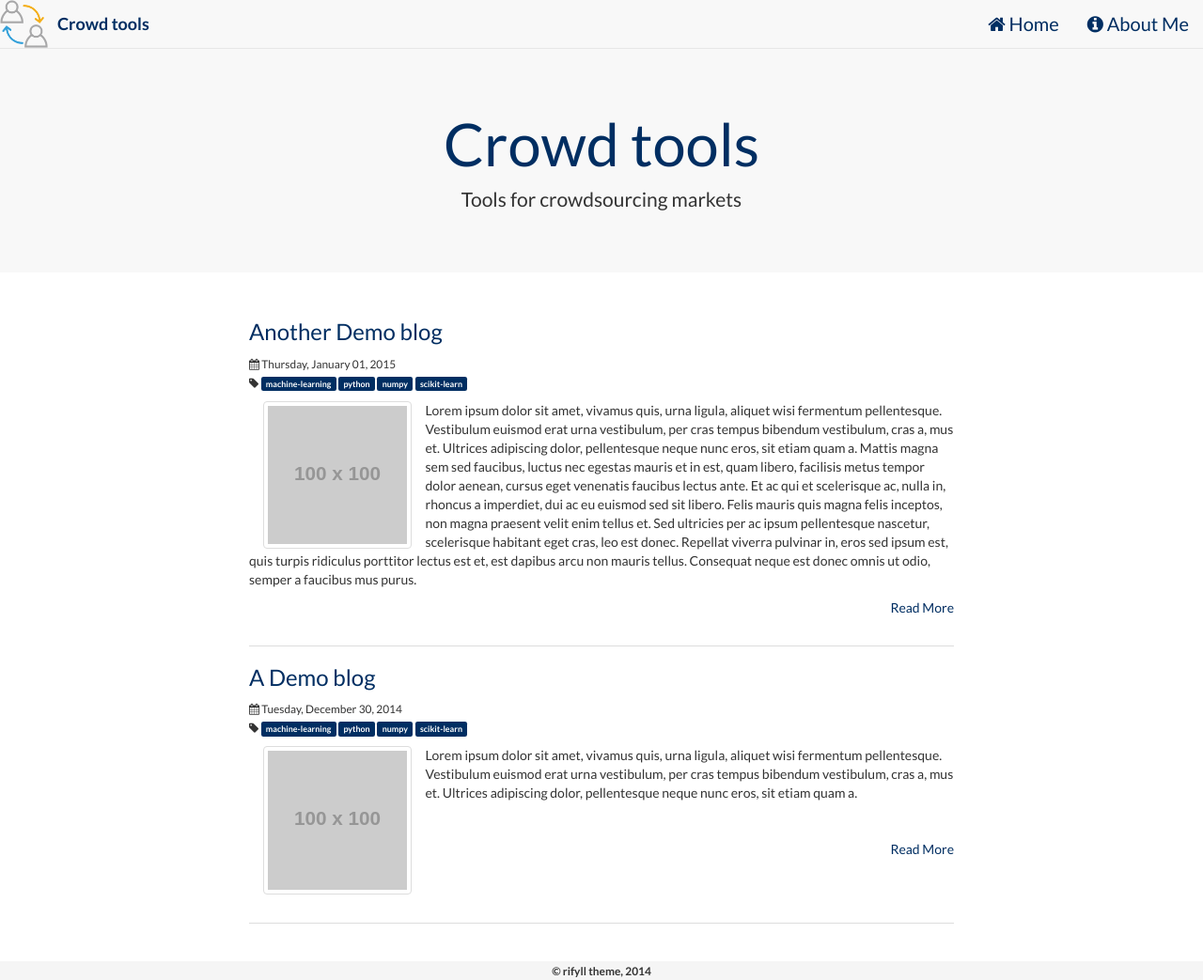
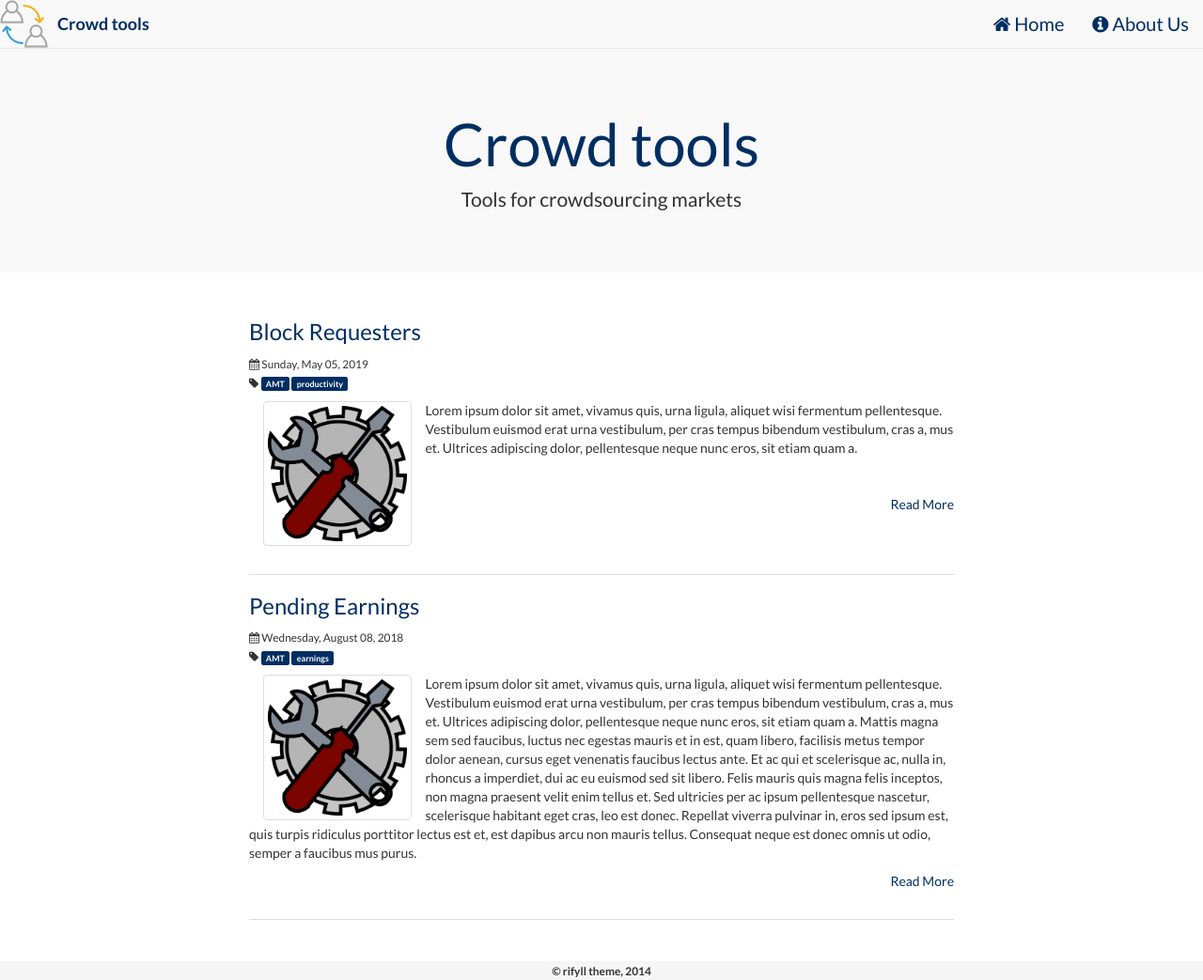
Before and after one commit to crowdtools/crowdtools.github.io, a Jekyll site: the page built from index.html, in a window 1280 px wide and 1043 px high. Shown: the whole window at 94% size. Built offline with Jekyll 4.4.1, drawn with Linux system fonts in a browser that asks for light colours; nearby versions of some CDN libraries.

Commit message:
Menu changed

```diff
--- a/_data/menu.yml
+++ b/_data/menu.yml
@@ -6,5 +6,5 @@ mainmenu:
     icon_class: "fa-home"
   aboutme:
     url: "/about/"
-    text: "About Me"
+    text: "About Us"
     icon_class: "fa-info-circle"
--- a/_posts/2018-05-05-block-requesters.md
+++ b/_posts/2018-05-05-block-requesters.md
@@ -1,9 +1,9 @@
 ---
 layout: post
-tags: machine-learning python numpy scikit-learn
-date: 2014-12-30 13:06
-thumbnail: http://placehold.it/100x100
-title: A Demo blog
+tags: AMT productivity
+date: 2019-05-05 12:00
+thumbnail: images/tool.png
+title: Block Requesters
 published: true
 ---
 
--- a/_posts/2018-05-05-pending-earnings.md
+++ b/_posts/2018-05-05-pending-earnings.md
@@ -1,9 +1,9 @@
 ---
 layout: post
-tags: machine-learning python numpy scikit-learn
-date: 2015-01-01 13:08
-thumbnail: http://placehold.it/100x100
-title: Another Demo blog
+tags: AMT earnings
+date: 2018-08-08 12:00
+thumbnail: images/tool.png
+title: Pending Earnings
 published: true
 ---
 
```
